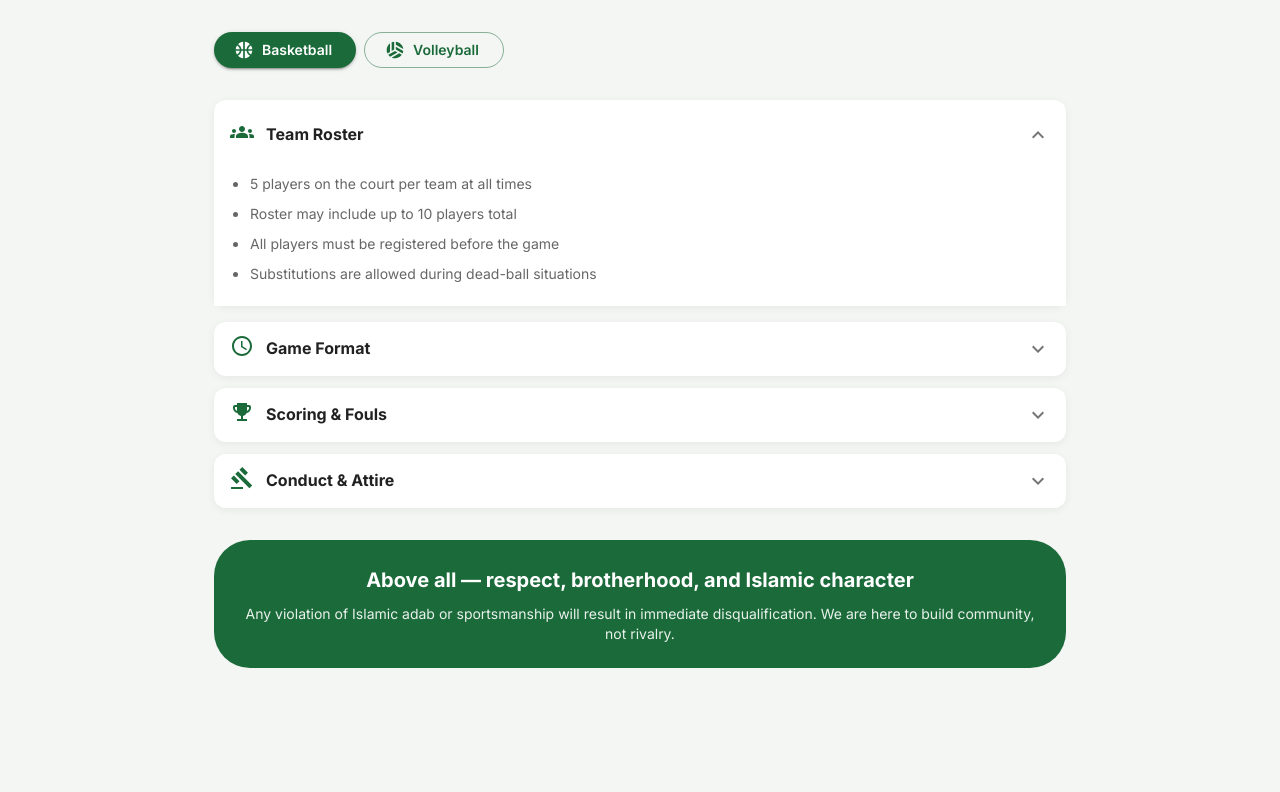
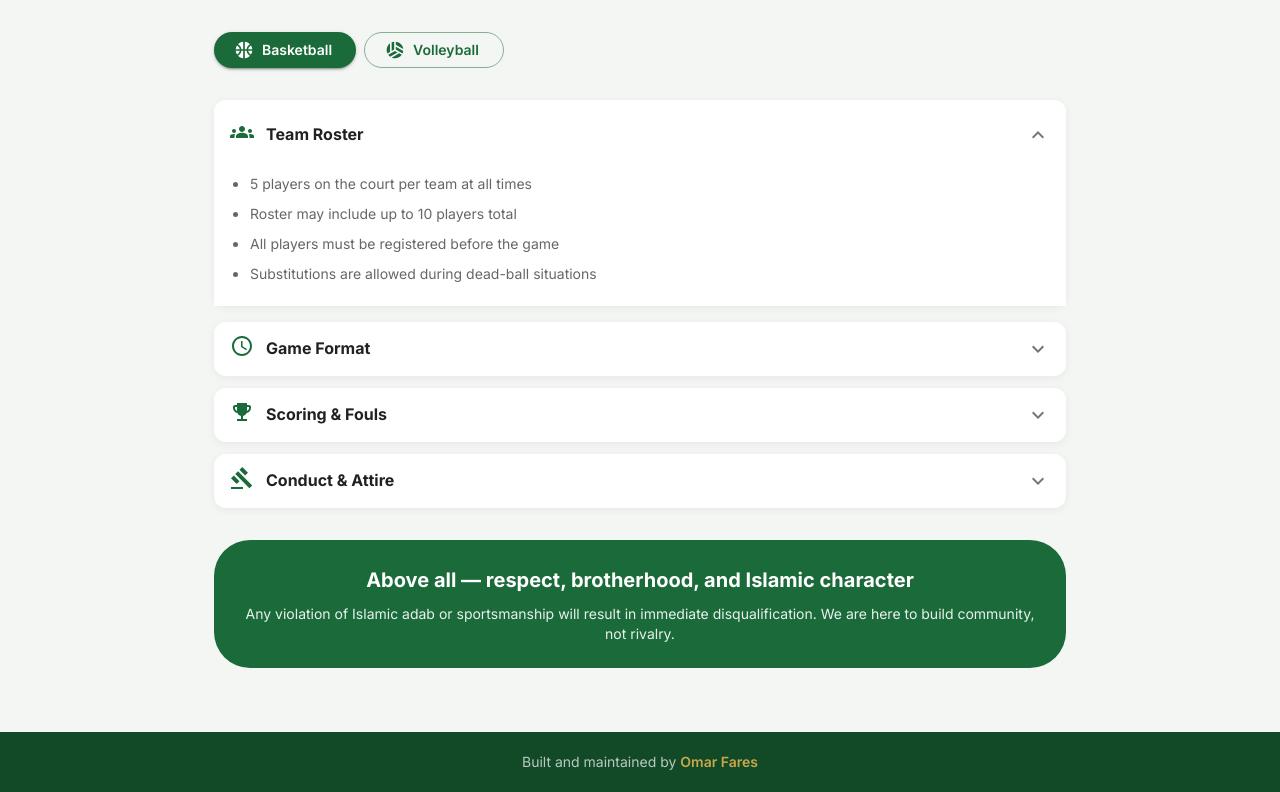
Before and after one commit to OmarTheProgrammerr/MasjidOmar, a React (Create React App) app: page / in a window 1280 px wide. Shown: the part 1480-2272 px from the top of the page. Before the commit the page ends 2212 px from the top, so only its background shows below. Built offline with nearby package versions, Linux system fonts and the light colour scheme; no server answers.

Commit message:
Add footer with Omar Fares LinkedIn link

```diff
--- a/src/App.js
+++ b/src/App.js
@@ -1,6 +1,6 @@
 import React from 'react';
 import { BrowserRouter, Routes, Route, Navigate } from 'react-router-dom';
-import { ThemeProvider, createTheme, CssBaseline } from '@mui/material';
+import { ThemeProvider, createTheme, CssBaseline, Box, Typography } from '@mui/material';
 import { AuthProvider } from './context/AuthContext';
 import Navbar from './Components/Navbar';
 import Home from './Components/Home';
@@ -81,6 +81,34 @@ export default function App() {
             />
             <Route path="*" element={<Navigate to="/" replace />} />
           </Routes>
+
+          <Box
+            component="footer"
+            sx={{
+              textAlign: 'center',
+              py: 2.5,
+              backgroundColor: '#124A28',
+              color: 'rgba(255,255,255,0.7)',
+            }}
+          >
+            <Typography variant="body2">
+              Built and maintained by{' '}
+              <Box
+                component="a"
+                href="https://www.linkedin.com/in/omar-fares02/"
+                target="_blank"
+                rel="noopener noreferrer"
+                sx={{
+                  color: '#C9A84C',
+                  fontWeight: 600,
+                  textDecoration: 'none',
+                  '&:hover': { textDecoration: 'underline' },
+                }}
+              >
+                Omar Fares
+              </Box>
+            </Typography>
+          </Box>
         </BrowserRouter>
       </AuthProvider>
     </ThemeProvider>
```
